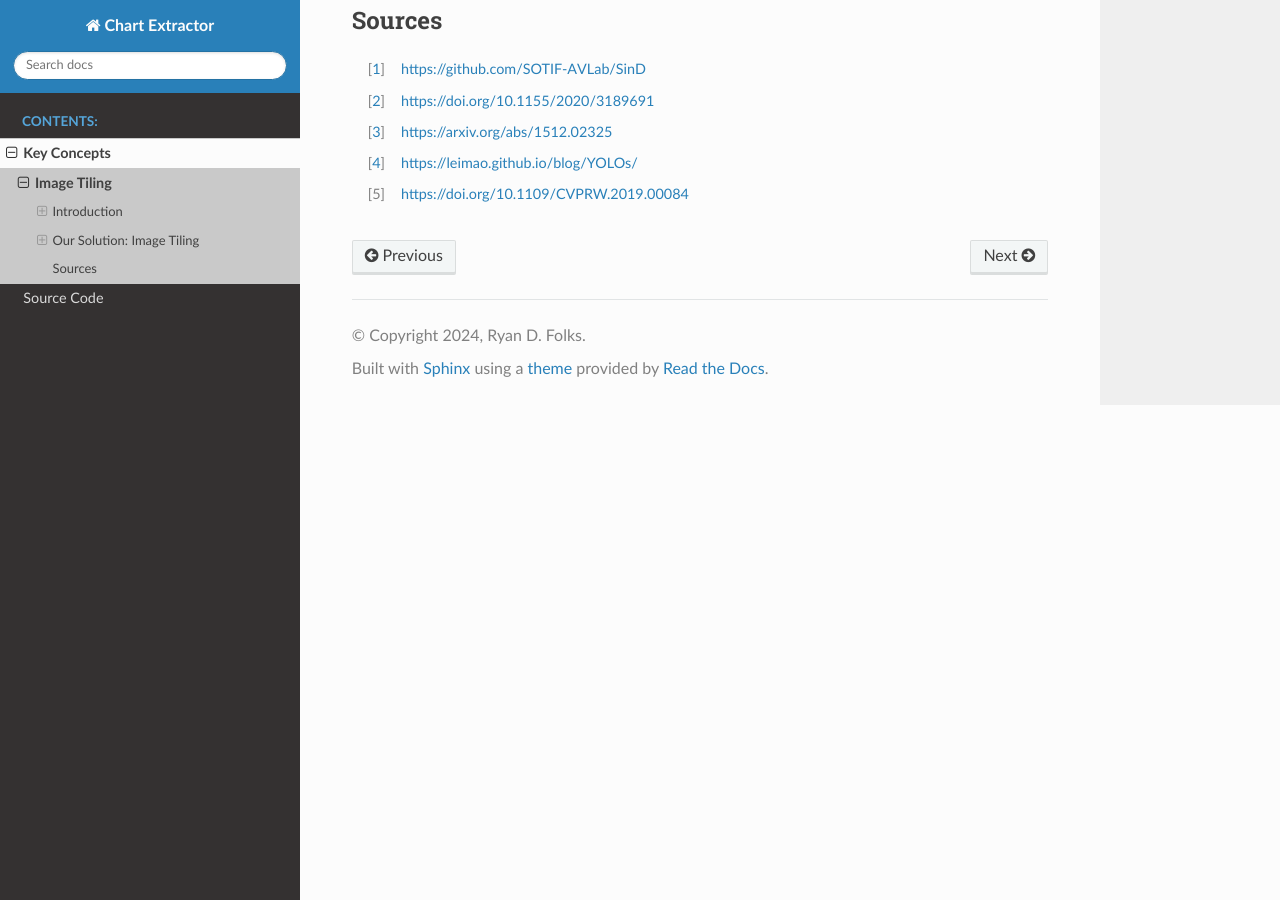
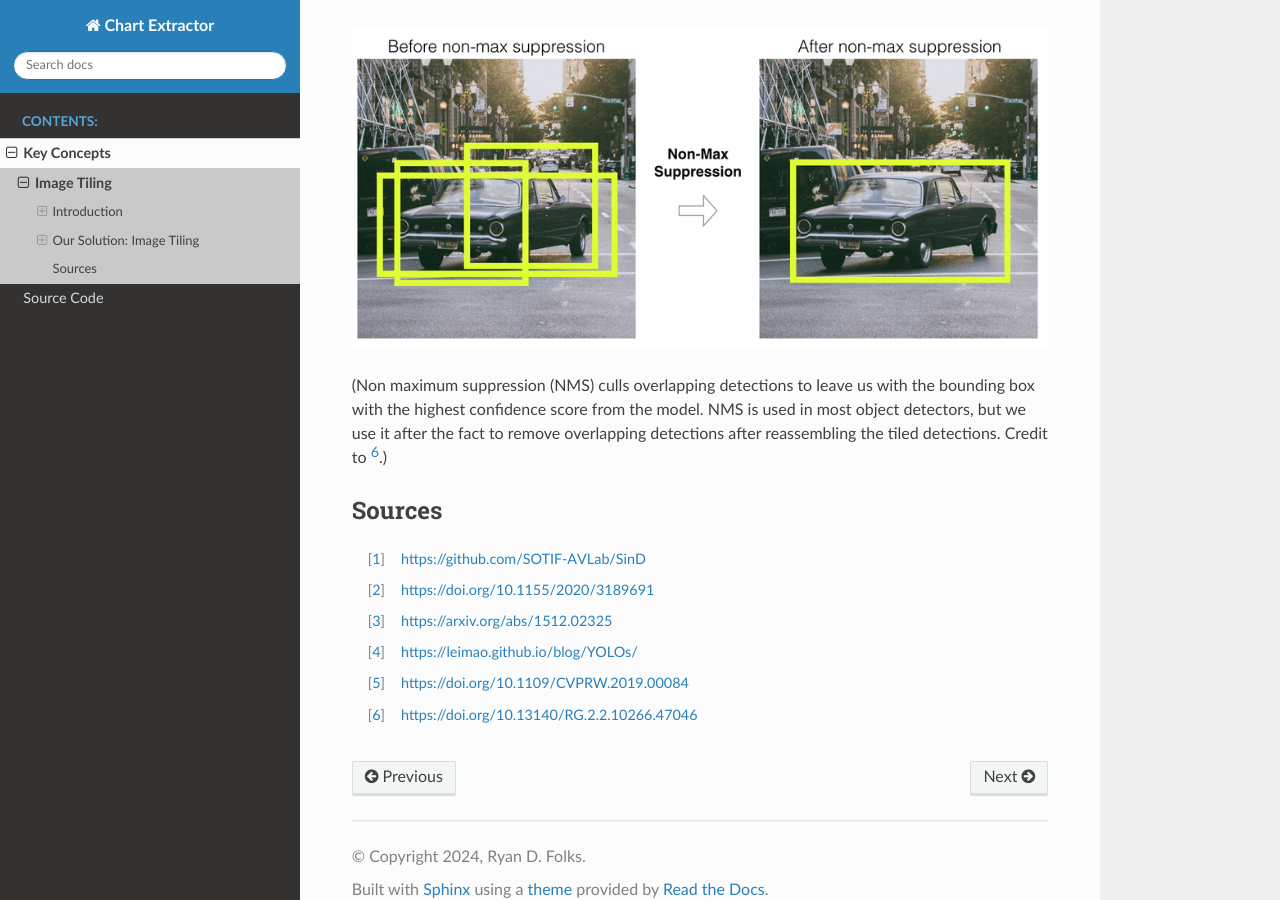
Before and after one commit to Paper-Chart-Extraction-Project/ChartExtractor, a Sphinx documentation site: the page built from docs/source/image_tiling.rst, in a window 1280 px wide and 900 px high, scrolled down 4212 px. Built offline with Sphinx 7.4.7 and the Read the Docs theme 2.0.0, drawn with Linux system fonts in a browser that asks for light colours; some of the changed text lies outside the part shown.

Commit message:
Added an image for non-max-suppression.

```diff
--- a/docs/source/image_tiling.rst
+++ b/docs/source/image_tiling.rst
@@ -57,7 +57,7 @@ Image tiling involves splitting a larger image into smaller, overlapping 'tiles'
 Benefits of Tiling for Small Objects
 ************************************
 
-Image tiling comes with two main benefits:
+Image tiling is very effective for increasing accuracy in datasets with many small objects [#]_. It comes with two main benefits:
 
 1. **Increased Relative Size:** Small objects in a large image occupy a small portion of the total pixels. By dividing the image, the object becomes relatively larger within each tile, making it easier for the model to detect.
 2. **Reduced Computational Cost:** Running the model on smaller tiles requires less processing power and memory compared to analyzing the entire high-resolution image at once.
@@ -76,7 +76,11 @@ There are, however, some challenges with image tiling. However, our project is m
 2. **Larger Objects Do Not Fit Into Small Tiles:** If a dataset has large and small objects mixed in with each other, large objects might not be able to fit within a single tile, causing large objects to be discarded entirely. All of the objects we are interested in are small, and roughly the same size, letting us use image tiling without leaving any objects out.
 3. **Overlapping Tiles Cause Multiple Detections:** In order to ensure all objects get detected, some level of overlap is required for the tiles. The default in our implementation is a 50% horizontal and vertical overlap. This causes detections to be made multiple times on a single object. Our program uses non-maximum-suppression in conjunction with intersection-over-minimum rather than intersection-over-union to remove duplicate detections.
 
+.. image:: ../assets/non_maximum_suppression.png
+    :width: 100%
 
+(Non maximum suppression (NMS) culls overlapping detections to leave us with the bounding box with the highest confidence score from the model. NMS is used in most object detectors,
+but we use it after the fact to remove overlapping detections after reassembling the tiled detections. Credit to [#]_.)
 
 
 Sources
@@ -86,3 +90,4 @@ Sources
 .. [#] https://arxiv.org/abs/1512.02325
 .. [#] https://leimao.github.io/blog/YOLOs/
 .. [#] https://doi.org/10.1109/CVPRW.2019.00084
+.. [#] https://doi.org/10.13140/RG.2.2.10266.47046
```
Also changed, not shown: docs/assets/non_maximum_suppression.png (added).
